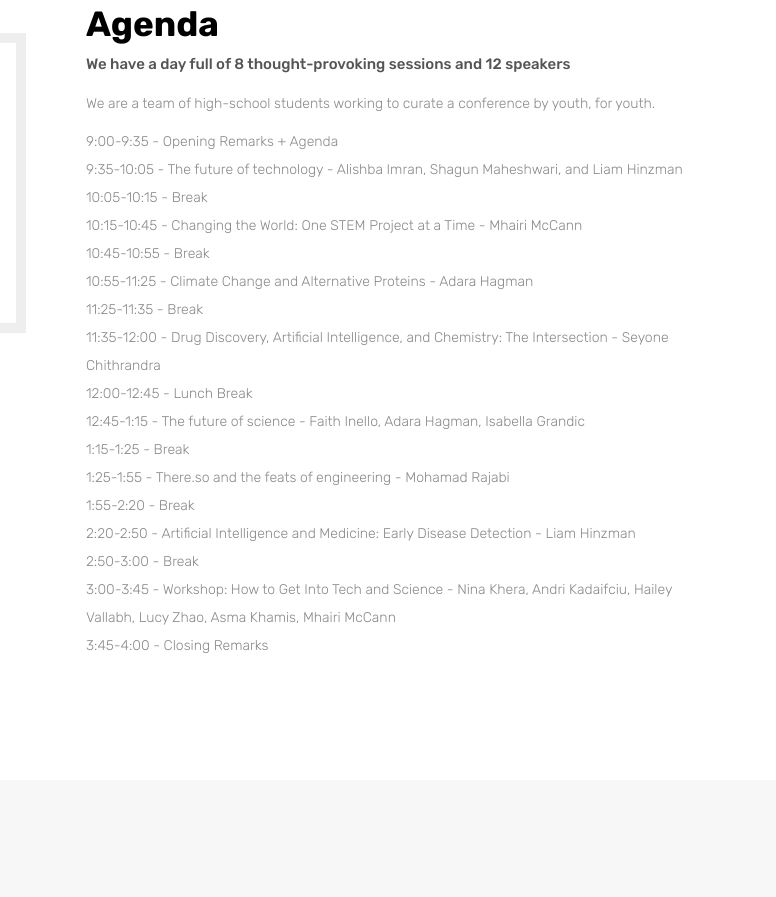
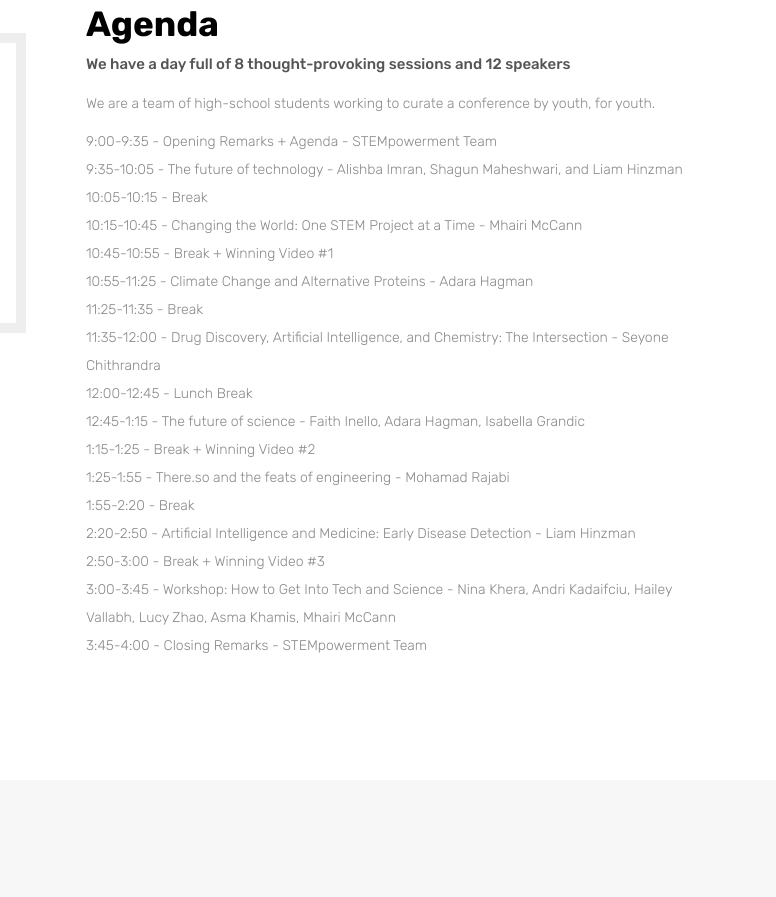
Before and after one commit to stempowerment/stempowerment.github.io, a plain HTML site: page index.html in a window 1280 px wide. Shown: the part 4657-5554 px from the top of the page, 504-1280 px from the left. Drawn offline with Linux system fonts and the light colour scheme.

Commit message:
Update index.html

```diff
--- a/index.html
+++ b/index.html
@@ -322,23 +322,23 @@
                             <h3>Agenda</h3>
                             <span>We have a day full of 8 thought-provoking sessions and 12 speakers</span>
                             <p class="mb-10">We are a team of high-school students working to curate a conference by youth, for youth.</p>
-			    <p>9:00-9:35 - Opening Remarks + Agenda</p>
+			    <p>9:00-9:35 - Opening Remarks + Agenda - STEMpowerment Team</p>
                             <p>9:35-10:05 - The future of technology - Alishba Imran, Shagun Maheshwari, and Liam Hinzman</p>
                             <p>10:05-10:15 - Break</p>
                             <p>10:15-10:45 - Changing the World: One STEM Project at a Time - Mhairi McCann</p>
-                            <p>10:45-10:55 - Break</p>
+                            <p>10:45-10:55 - Break + Winning Video #1</p>
                             <p>10:55-11:25 - Climate Change and Alternative Proteins - Adara Hagman</p>
                             <p>11:25-11:35 - Break</p>
                             <p>11:35-12:00 - Drug Discovery, Artificial Intelligence, and Chemistry: The Intersection - Seyone Chithrandra</p>
                             <p>12:00-12:45 - Lunch Break</p>
                             <p>12:45-1:15 - The future of science - Faith Inello, Adara Hagman, Isabella Grandic</p>
-                            <p>1:15-1:25 - Break</p>
+                            <p>1:15-1:25 - Break + Winning Video #2</p>
                             <p>1:25-1:55 - There.so and the feats of engineering - Mohamad Rajabi</p>
                             <p>1:55-2:20 - Break</p>
                             <p>2:20-2:50 - Artificial Intelligence and Medicine: Early Disease Detection - Liam Hinzman</p>
-			    <p>2:50-3:00 - Break</p>
+			    <p>2:50-3:00 - Break + Winning Video #3</p>
                             <p>3:00-3:45 - Workshop: How to Get Into Tech and Science - Nina Khera, Andri Kadaifciu, Hailey Vallabh, Lucy Zhao, Asma Khamis, Mhairi McCann</p>
-			    <p>3:45-4:00 - Closing Remarks</p>
+			    <p>3:45-4:00 - Closing Remarks - STEMpowerment Team</p>
                         </div>
                     </div>
                 </div>
```
